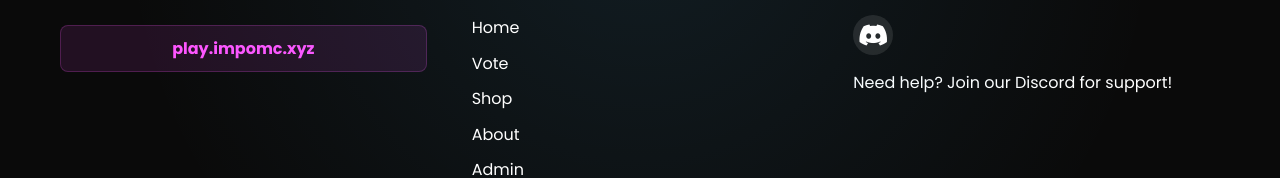
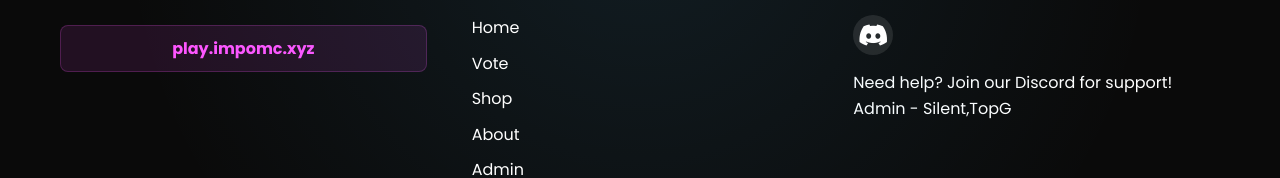
Before and after one commit to WAHED101/IMPO-STORE, a plain HTML site: page index.html in a window 1280 px wide. Shown: the part 2751-2929 px from the top of the page. Drawn offline with Linux system fonts and the light colour scheme; no server answers.

Commit message:
Update index.html

```diff
--- a/index.html
+++ b/index.html
@@ -208,7 +208,7 @@
                     <div class="social-links">
                         <a target="_blank" href="https://discord.impomc.xyz/" aria-label="Discord"><i class="fab fa-discord"></i></a>
                     </div>
-                    <p>Need help? Join our Discord for support!</p>
+                    <p>Need help? Join our Discord for support! Admin - Silent,TopG</p>
                 </div>
             </div>
             <div class="copyright">
```
